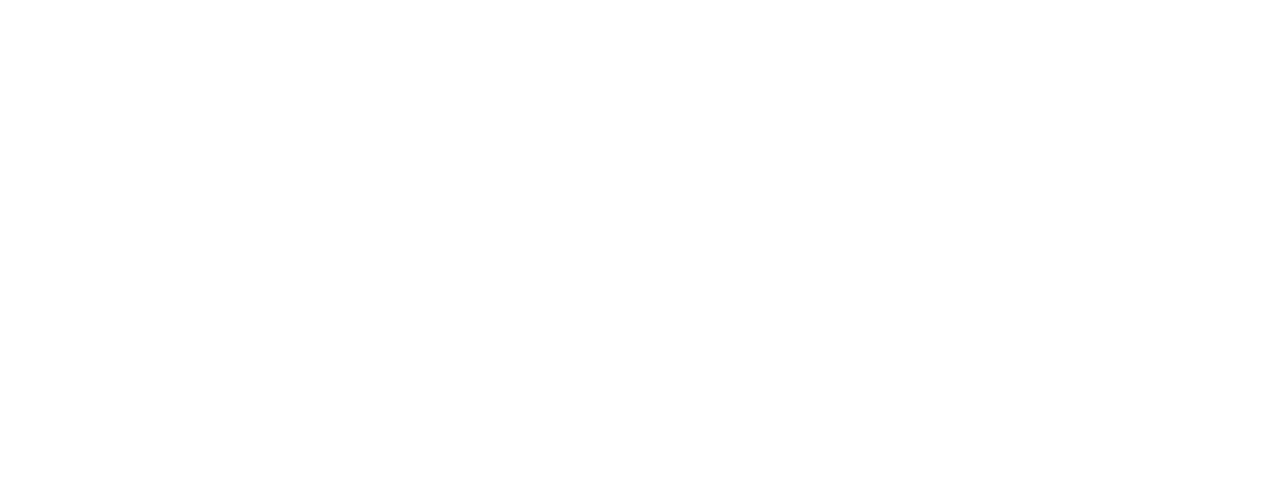
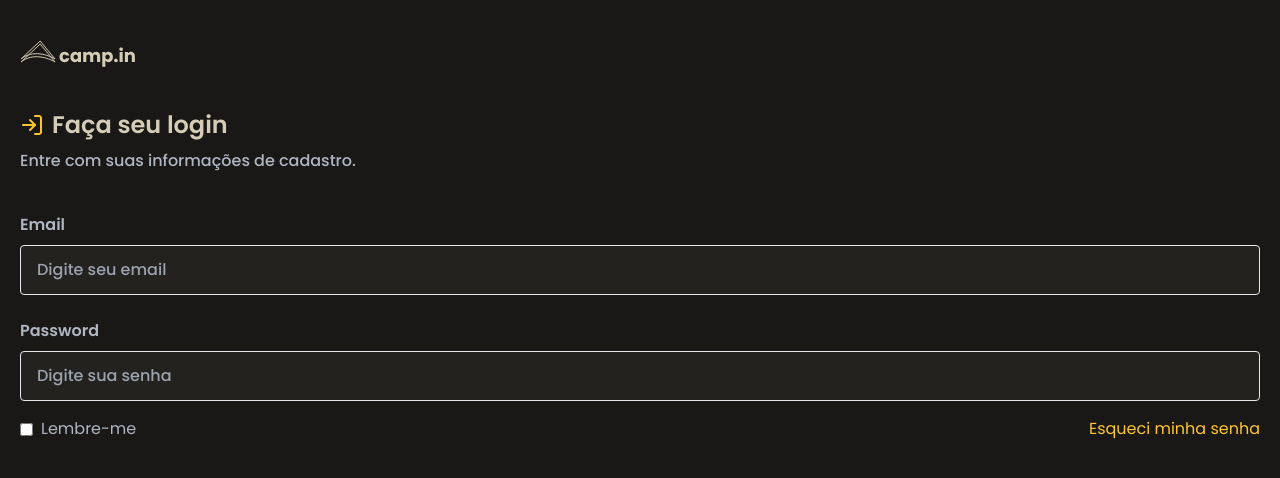
Before and after one commit to miguelsantos1/login, a plain HTML site: page index.html in a window 1280 px wide. Drawn offline with nearby package versions, Linux system fonts and the light colour scheme.

Commit message:
Added favicon, title and init structure

```diff
--- a/index.html
+++ b/index.html
@@ -16,8 +16,11 @@
   <link rel="preconnect" href="https://fonts.gstatic.com" crossorigin>
   <link href="https://fonts.googleapis.com/css2?family=Poppins:wght@400;500;600&display=swap" rel="stylesheet">
 
+  <!-- FAVICON -->
+  <link rel="shortcut icon" href="assets/favicon.ico" type="image/x-icon">
+
   <!-- TITLE -->
-  <title>Document</title>
+  <title>Login</title>
 
   <!-- TAILWIND -->
   <script src="https://cdn.tailwindcss.com"></script>
@@ -41,6 +44,49 @@
   </script>
 </head>
 
-<body>
+<body class='bg-background px-5 py-10 grid'>
+
+  <main>
+    <header class="mb-10">
+      <a href="#">
+        <img src="assets/logo.svg" alt="Logo">
+      </a>
+    </header>
+
+    <form>
+      <div class="flex gap-2 mb-2">
+        <img src="assets/log-in.svg" alt="Login">
+        <h1 class="text-text-title font-semibold text-2xl">Faça seu login</h1>
+      </div>
+      <p class="text-text-base font-medium mb-10">Entre com suas informações de cadastro.</p>
+
+      <div class="flex flex-col gap-2 mb-6">
+        <label for="email" class="text-text-base font-semibold">Email</label>
+        <input class="bg-form-background px-4 py-3 rounded text-text-base font-medium focus:border-primary-color focus:border-2 focus:border-solid focus-within:border-[#868686] border-[1px] border-solid" type="email" name="email" id="email" placeholder="Digite seu email">
+      </div>
+
+      <div class="flex flex-col gap-2 mb-4">
+        <label for="password" class="text-text-base font-semibold">Password</label>
+        <input class="bg-form-background px-4 py-3 rounded text-text-base font-medium focus:border-primary-color focus:border-2 focus:border-solid focus-within:border-[#868686] border-[1px] border-solid" type="password" name="password" id="password" placeholder="Digite sua senha">
+      </div>
+
+      <div class="flex space-around justify-between items-center text-text-base">
+        <div class="flex items-center gap-2">
+          <input class="p-10" type="checkbox" name="rememberMe" id="rememberMe">
+          <label for="rememberMe">Lembre-me</label>
+        </div>
+        <a href="#" class="text-primary-color">Esqueci minha senha</a>
+      </div>
+
+
+
+    </form>
+
+
+
+  </main>
+
+  <aside class="none"></aside>
+
 </body>
 </html>
```
